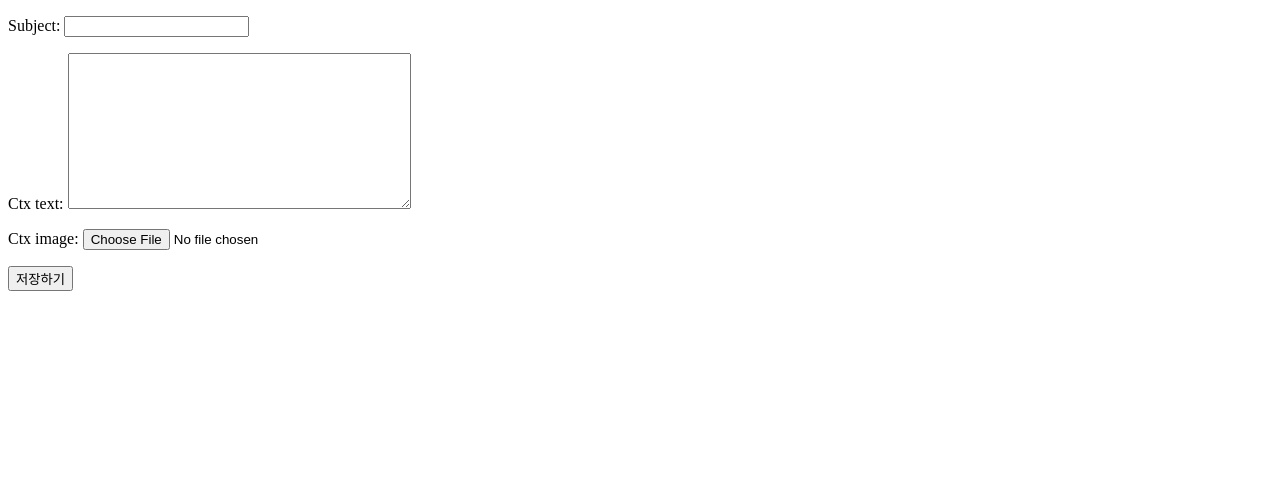
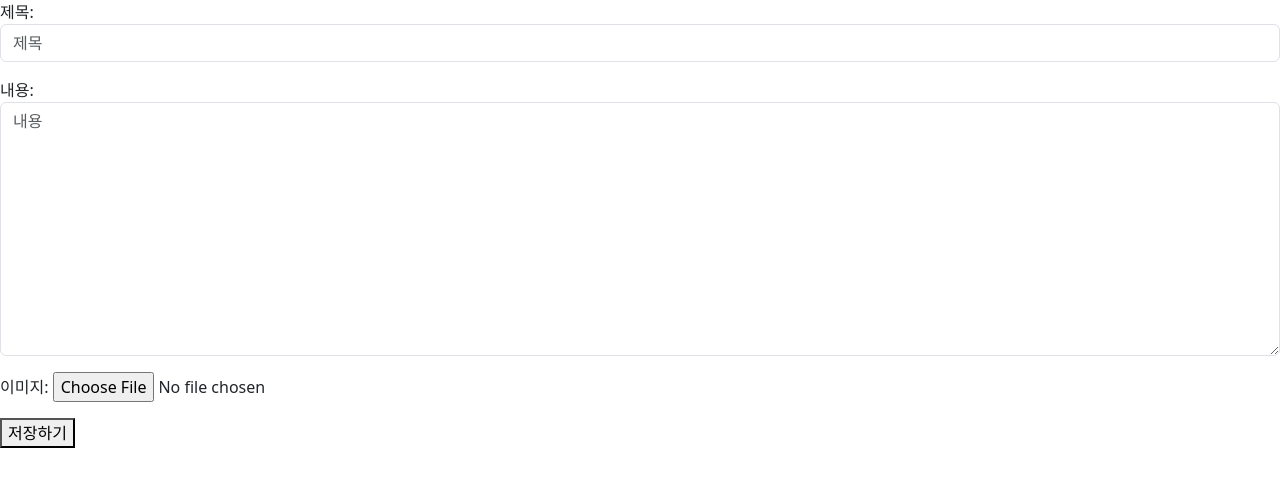
Before and after one commit to iamkyeongho/test, a Django app: page /app01/create_blog/ in a window 1280 px wide. Shown: the top 487 px of the page. Run offline with Django 4.2, Linux system fonts and the light colour scheme; some libraries are stand-ins or nearby versions.

```diff
--- a/app01/forms.py
+++ b/app01/forms.py
@@ -5,3 +5,20 @@ class BlogForm(forms.ModelForm):
     class Meta:
         model = Blog
         fields = ['subject', 'ctx_text', 'ctx_image']
+
+        widgets = {
+            'subject': forms.TextInput(attrs={
+                'class':'form-control',
+                'placeholder':'제목',
+            }),
+            'ctx_text': forms.Textarea(attrs={
+                'class':'form-control',
+                'rows': 10,
+                'placeholder':'내용',
+            }),
+        }
+        labels = {
+            'subject': '제목',
+            'ctx_text': '내용',
+            'ctx_image': '이미지',
+        }
--- a/templates/base.html
+++ b/templates/base.html
@@ -5,6 +5,7 @@
     <!-- Required meta tags -->
     <meta charset="utf-8">
     <meta name="viewport" content="width=device-width, initial-scale=1, shrink-to-fit=no">
+    <link href="{% static 'app01/bower_components/bootstrap/dist/css/bootstrap.min.css' %}" rel="stylesheet">
     <title>{{ title }}</title>
 </head>
 <body>
@@ -12,5 +13,7 @@
 {% block content %}
 {% endblock %}
 <!-- 기본 템플릿 안에 삽입될 내용 End -->
+<script type="text/javascript" src="{% static 'app01/bower_components/jquery/dist/jquery.min.js' %}"></script>
+<script type="text/javascript" src="{% static 'app01/bower_components/bootstrap/dist/js/bootstrap.bundle.min.js' %}"></script>
 </body>
 </html>
```
Also changed, not shown: db.sqlite3.
